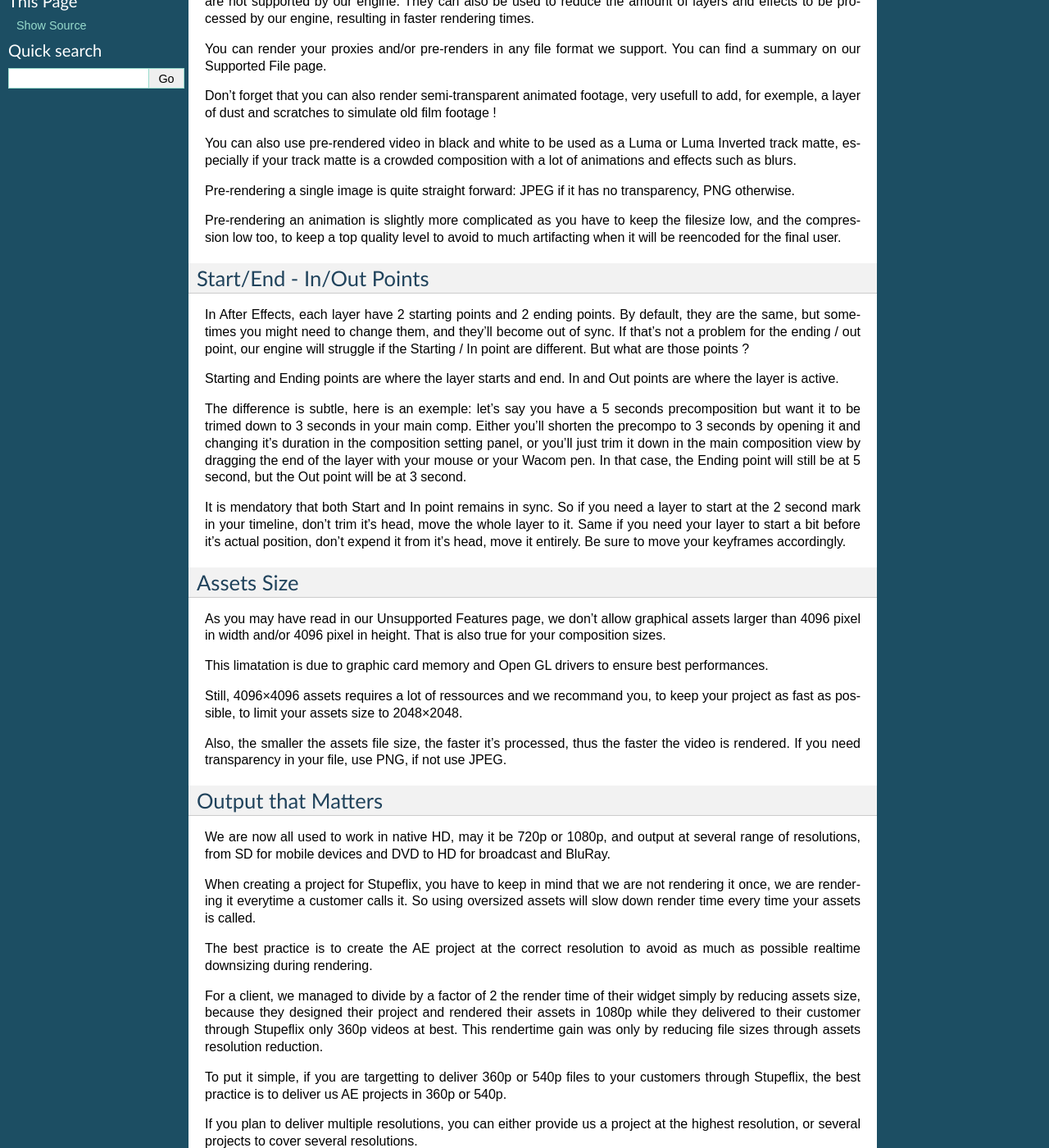
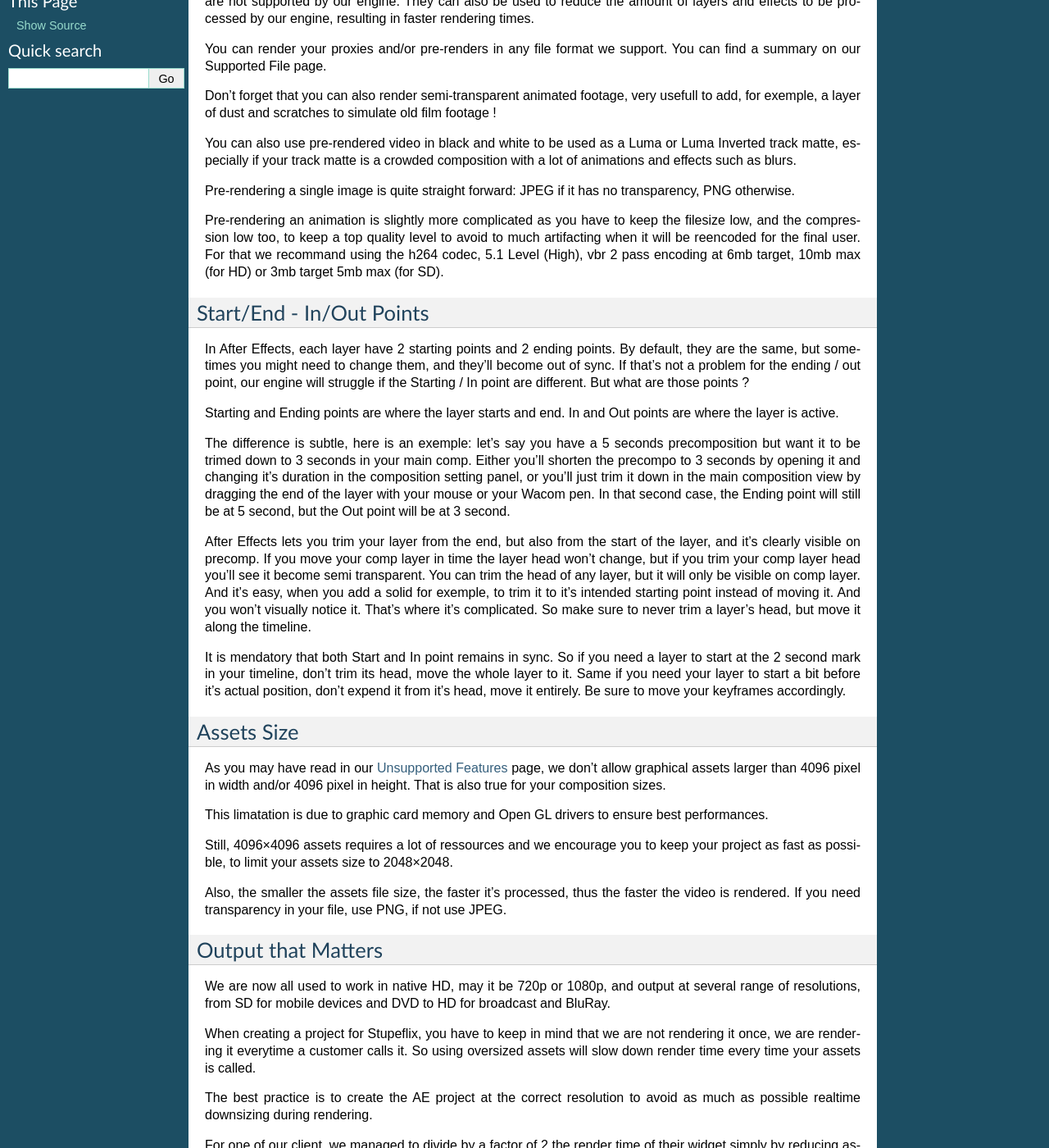
Before and after one commit to Stupeflix/stupeflix-ae-guidelines, a Sphinx documentation site: the page built from docs/02-01_optim.rst, in a window 1280 px wide and 1400 px high, scrolled down 329 px. Shown: the whole window at 82% size. Built offline with Sphinx 7.4.7, drawn with Linux system fonts in a browser that asks for light colours; some of the changed text lies outside the part shown.

Commit message:
Doc almost terminée

```diff
--- a/docs/02-01_optim.rst
+++ b/docs/02-01_optim.rst
@@ -22,7 +22,7 @@
 
 Pre-rendering a single image is quite straight forward: JPEG if it has no transparency, PNG otherwise.
 
-Pre-rendering an animation is slightly more complicated as you have to keep the filesize low, and the compression low too, to keep a top quality level to avoid to much artifacting when it will be reencoded for the final user.
+Pre-rendering an animation is slightly more complicated as you have to keep the filesize low, and the compression low too, to keep a top quality level to avoid to much artifacting when it will be reencoded for the final user. For that we recommand using the h264 codec, 5.1 Level (High), vbr 2 pass encoding at 6mb target, 10mb max (for HD) or 3mb target 5mb max (for SD).
 
 Start/End - In/Out Points
 -------------------------
@@ -32,18 +32,20 @@
 Starting and Ending points are where the layer starts and end.
 In and Out points are where the layer is active.
 
-The difference is subtle, here is an exemple: let's say you have a 5 seconds precomposition but want it to be trimed down to 3 seconds in your main comp. Either you'll shorten the precompo to 3 seconds by opening it and changing it's duration in the composition setting panel, or you'll just trim it down in the main composition view by dragging the end of the layer with your mouse or your Wacom pen. In that case, the Ending point will still be at 5 second, but the Out point will be at 3 second.
+The difference is subtle, here is an exemple: let's say you have a 5 seconds precomposition but want it to be trimed down to 3 seconds in your main comp. Either you'll shorten the precompo to 3 seconds by opening it and changing it's duration in the composition setting panel, or you'll just trim it down in the main composition view by dragging the end of the layer with your mouse or your Wacom pen. In that second case, the Ending point will still be at 5 second, but the Out point will be at 3 second.
 
-It is mendatory that both Start and In point remains in sync. So if you need a layer to start at the 2 second mark in your timeline, don't trim it's head, move the whole layer to it. Same if you need your layer to start a bit before it's actual position, don't expend it from it's head, move it entirely. Be sure to move your keyframes accordingly.
+After Effects lets you trim your layer from the end, but also from the start of the layer, and it's clearly visible on precomp. If you move your comp layer in time the layer head won't change, but if you trim your comp layer head you'll see it become semi transparent. You can trim the head of any layer, but it will only be visible on comp layer. And it's easy, when you add a solid for exemple, to trim it to it's intended starting point instead of moving it. And you won't visually notice it. That's where it's complicated. So make sure to never trim a layer's head, but move it along the timeline.
+
+It is mendatory that both Start and In point remains in sync. So if you need a layer to start at the 2 second mark in your timeline, don't trim its head, move the whole layer to it. Same if you need your layer to start a bit before it's actual position, don't expend it from it's head, move it entirely. Be sure to move your keyframes accordingly.
 
 Assets Size
 -----------
 
-As you may have read in our Unsupported Features page, we don't allow graphical assets larger than 4096 pixel in width and/or 4096 pixel in height. That is also true for your composition sizes.
+As you may have read in our `Unsupported Features <https://stupeflix-ae-guidelines.readthedocs.org/en/latest/01-07_unsupported.html>`_ page, we don't allow graphical assets larger than 4096 pixel in width and/or 4096 pixel in height. That is also true for your composition sizes.
 
 This limatation is due to graphic card memory and Open GL drivers to ensure best performances.
 
-Still, 4096×4096 assets requires a lot of ressources and we recommand you, to keep your project as fast as possible, to limit your assets size to 2048×2048.
+Still, 4096×4096 assets requires a lot of ressources and we encourage you to keep your project as fast as possible, to limit your assets size to 2048×2048.
 
 Also, the smaller the assets file size, the faster it's processed, thus the faster the video is rendered. If you need transparency in your file, use PNG, if not use JPEG.
 
@@ -56,19 +58,21 @@
 
 The best practice is to create the AE project at the correct resolution to avoid as much as possible realtime downsizing during rendering.
 
-For a client, we managed to divide by a factor of 2 the render time of their widget simply by reducing assets size, because they designed their project and rendered their assets in 1080p while they delivered to their customer through Stupeflix only 360p videos at best. This rendertime gain was only by reducing file sizes through assets resolution reduction.
+For one of our client, we managed to divide by a factor of 2 the render time of their widget simply by reducing assets size, because they designed their project and rendered their assets in 1080p while they delivered the videos to their at a 360p resolution. This rendertime gain was only by reducing file sizes through assets resolution reduction.
 
 To put it simple, if you are targetting to deliver 360p or 540p files to your customers through Stupeflix, the best practice is to deliver us AE projects in 360p or 540p.
 
 If you plan to deliver multiple resolutions, you can either provide us a project at the highest resolution, or several projects to cover several resolutions.
 
-Please note that just nesting your high resolution comp into a small definition comp inside AE is not the way to go because you don't scale down your original assets, and you are indeed adding 1 level of depth thus slowing down the whole rendering process.
+Please note that just nesting your HD comp into a SD comp inside AE and scaling it to fit the new resolution is not the way to go because you are not scaling down your original assets, only the output, and you are instead adding 1 level of depth thus slowing down the whole rendering process.
 
 Depth and Matte
 ---------------
 
-The most render time intensive elements in an After Effects project are depth of the composition nesting, and the trackmattes. And the more you nest both, the bigger the render hit.
+The most render time intensive elements in an After Effects project are depth of the composition nesting, and the trackmattes. And the more you nest both, the bigger the render hit. That's what we call a Death Combo, and you can learn more about them `here <https://stupeflix-ae-guidelines.readthedocs.org/en/latest/01-09_script.html#death-combo>`_
 
 Matting a precomp is something sometimes you can't avoid, but matting a precomp which already have matting inside will be killing the render time. If on top of that your precomps are exceeding the recommanded max size of 2048×2048 it will get ugly.
 
 So beware of nested matting and try to avoid depth bigger than 3.
+
+Also, if you need to stack several trackmatted layers, all using the same trackmatte, you will get better performance by precomposing your layer together and then only matting the precomp. This will save some render time
--- a/docs/index.rst
+++ b/docs/index.rst
@@ -25,4 +25,3 @@
    02-01_optim
    03-01_xml_editor
    03-02_xml
-   04-01_tips
```
